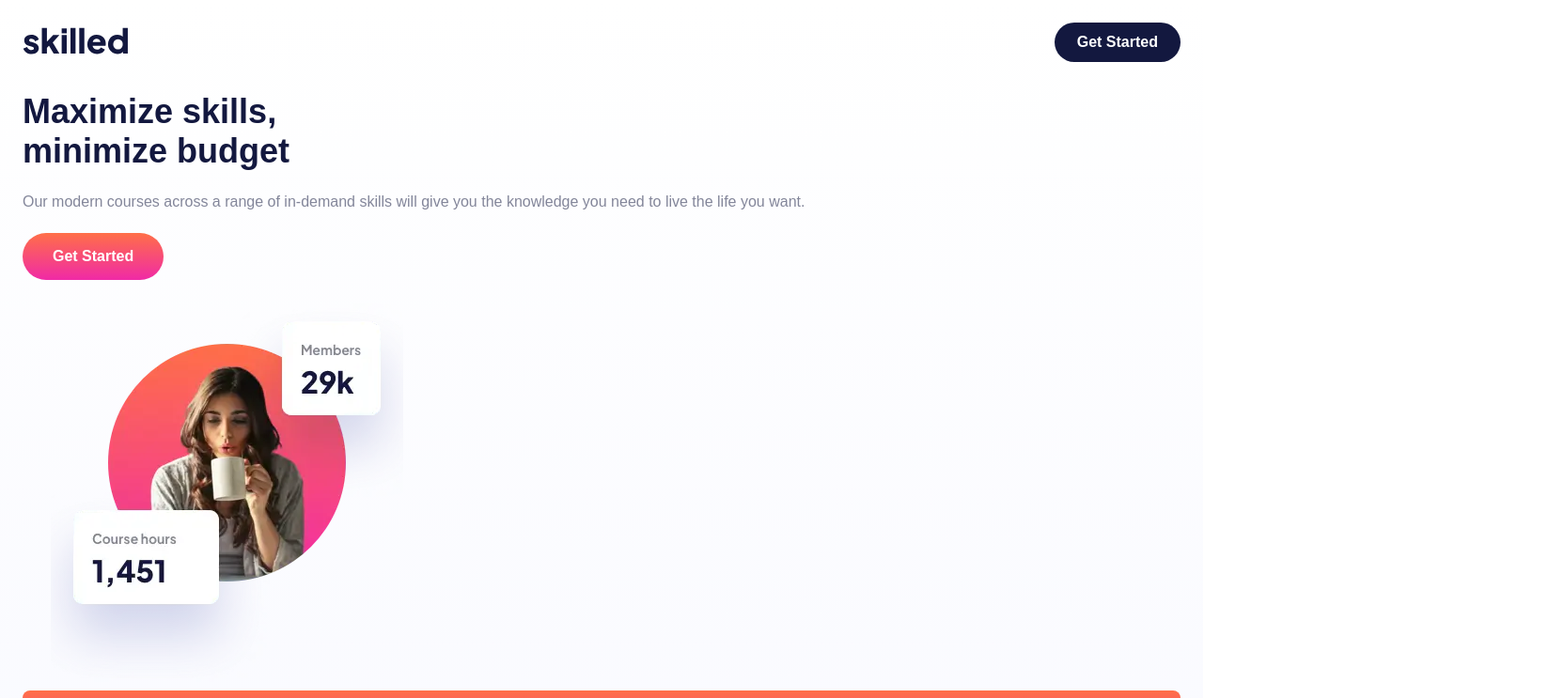
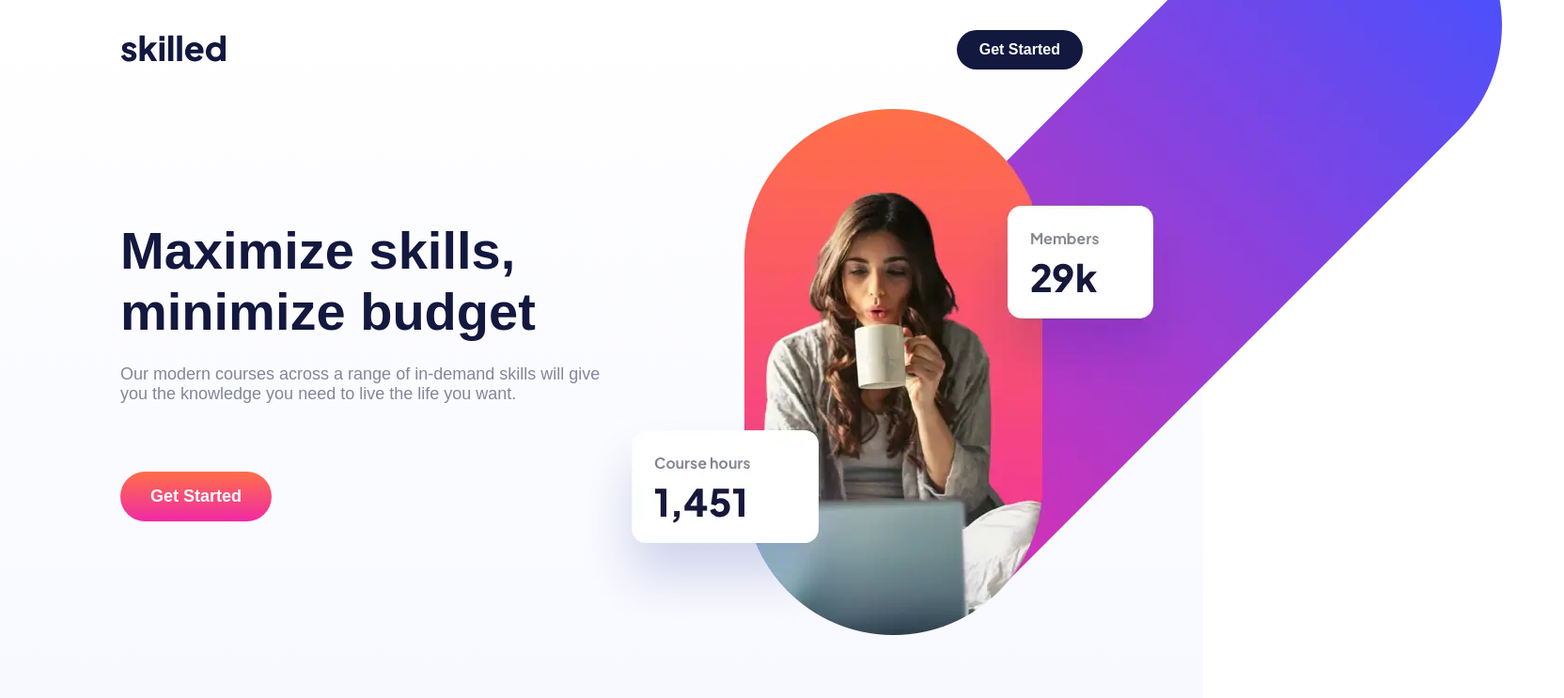
Before and after one commit to coffeeslammer/skilled-elearning-landing-page, a plain HTML site: page index.html in a window 1280 px wide. Shown: the top 743 px of the page at 94% size, 1664 px wide, since content can reach past the window. Drawn offline with Linux system fonts and the light colour scheme.

Commit message:
finished

```diff
--- a/index.html
+++ b/index.html
@@ -15,20 +15,25 @@
         <header>
             <nav>
                 <a href="#"><img src="./images/logo-dark.svg" alt="skilled logo"></a>
-                <button class="btn=started">Get Started</button>
+                <button class="btn-started">Get Started</button>
             </nav>
         </header>
         <main>
+            <div class="container-main">
                 <div class="container-main-info">
                     <h1>Maximize skills, <br>minimize budget</h1>
                     <p>Our modern courses across a range of in-demand skills will give you the
                         knowledge you need to live the life you want.</p>
+                    <button class="btn-started-gradient-orange">Get Started</button>
                 </div>
-            <button class="btn-started-gradient-orange">Get Started</button>
                 <div class="container-main-image">
+                    <picture>
+                        <source srcset="./images/image-hero-desktop.webp" media="(min-width: 1225px)">
+                        <source srcset="./images/image-hero-tablet.webp" media="(min-width: 750px)">
                         <img src="./images/image-hero-mobile.webp" alt="">
+                    </picture>
                 </div>
-
+            </div>
         </main>
         <article class="article-container">
             <aside>
--- a/styles/style.css
+++ b/styles/style.css
@@ -30,10 +30,15 @@ a {
 }
 
 body {
+    display: grid;
+    justify-content: center;
+    align-items: center;
+    height: 100vh;
     font-family: 'Plus Jakarta Sans', sans-serif;
 }
 
 .container {
+    max-width: 1920px;
     background-image: linear-gradient(to top, #f1f3ff, #FFFFFF);
     padding: 1.5rem;
 }
@@ -53,8 +58,17 @@ button {
     border-radius: 2rem;
 }
 
-header button {
+button:hover {
+    cursor: pointer;
+}
+
+.btn-started {
     background-color: #13183F;
+
+}
+
+.btn-started:hover {
+    background-color: hsla(233, 54%, 16%, 0.7);
 
 }
 
@@ -70,11 +84,20 @@ main p {
     color: #83869A;
 }
 
+.container-main-image {
+    display: grid;
+    justify-content: center;
+}
+
 .btn-started-gradient-orange {
     background-image: linear-gradient(to top, #F02AA6, #FF6F48);
     margin-top: 1.5rem;
     margin-bottom: 1.5rem;
     padding: 1rem 2rem;
+}
+
+.btn-started-gradient-orange:hover {
+    background-image: linear-gradient(to top, hsla(322, 87%, 55%, 0.6), hsla(13, 100%, 64%, 0.6));
 }
 
 .article-container {
@@ -122,7 +145,6 @@ aside {
     color: #F74780;
     font-weight: 700;
     font-size: 1.125rem;
-    /* padding-bottom: 2rem; */
 }
 
 footer {
@@ -139,7 +161,101 @@ footer nav {
     padding-right: 1.5rem;
 }
 
-footer button {
+.btn-started-gradient-blue {
     background-image: linear-gradient(to bottom, #4851FF, #F02AA6);
+}
 
+.btn-started-gradient-blue:hover {
+    background-image: linear-gradient(to bottom, hsla(237, 100%, 64%, 0.6), hsla(322, 87%, 55%, 0.6));
 }
+
+
+@media(min-width: 750px) {
+    .container {
+        padding: 2rem;
+    }
+
+    header {
+        margin-bottom: 5rem;
+    }
+
+    .btn-started {
+        z-index: 10;
+    }
+
+    .container-main {
+        display: grid;
+        grid-template-columns: 1fr 1fr;
+        margin-bottom: 10rem;
+    }
+
+    .article-container {
+        display: grid;
+        grid-template-columns: 1fr 1fr;
+    }
+
+    .container-main-image {
+        position: relative;
+    }
+
+    .container-main-image img {
+        position: absolute;
+        top: -15rem;
+        right: -20rem;
+    }
+
+    footer nav {
+        padding-left: 2rem;
+        padding-right: 2rem;
+    }
+}
+
+@media(min-width: 1225px) {
+    .container {
+        padding-left: 8rem;
+        padding-right: 8rem;
+    }
+
+    header {
+        margin-bottom: 8rem;
+    }
+
+    .btn-started {
+        z-index: 10;
+    }
+
+    .container-main {
+        display: grid;
+        grid-template-columns: 1fr 1fr;
+        margin-bottom: 14rem;
+    }
+
+    main p {
+        font-size: 1.125rem;
+        margin-bottom: 3rem;
+    }
+
+    .btn-started-gradient-orange {
+        font-size: 1.125rem;
+    }
+
+    h1 {
+        font-size: 3.5rem;
+    }
+
+    .container-main-image img {
+        position: absolute;
+        top: -25rem;
+        right: -32rem;
+    }
+
+    .article-container {
+        display: grid;
+        grid-template-columns: 1fr 1fr 1fr;
+    }
+
+    footer nav {
+        padding-left: 8rem;
+        padding-right: 8rem;
+    }
+}
```
Lines whose indentation alone changed are shown as unchanged.
